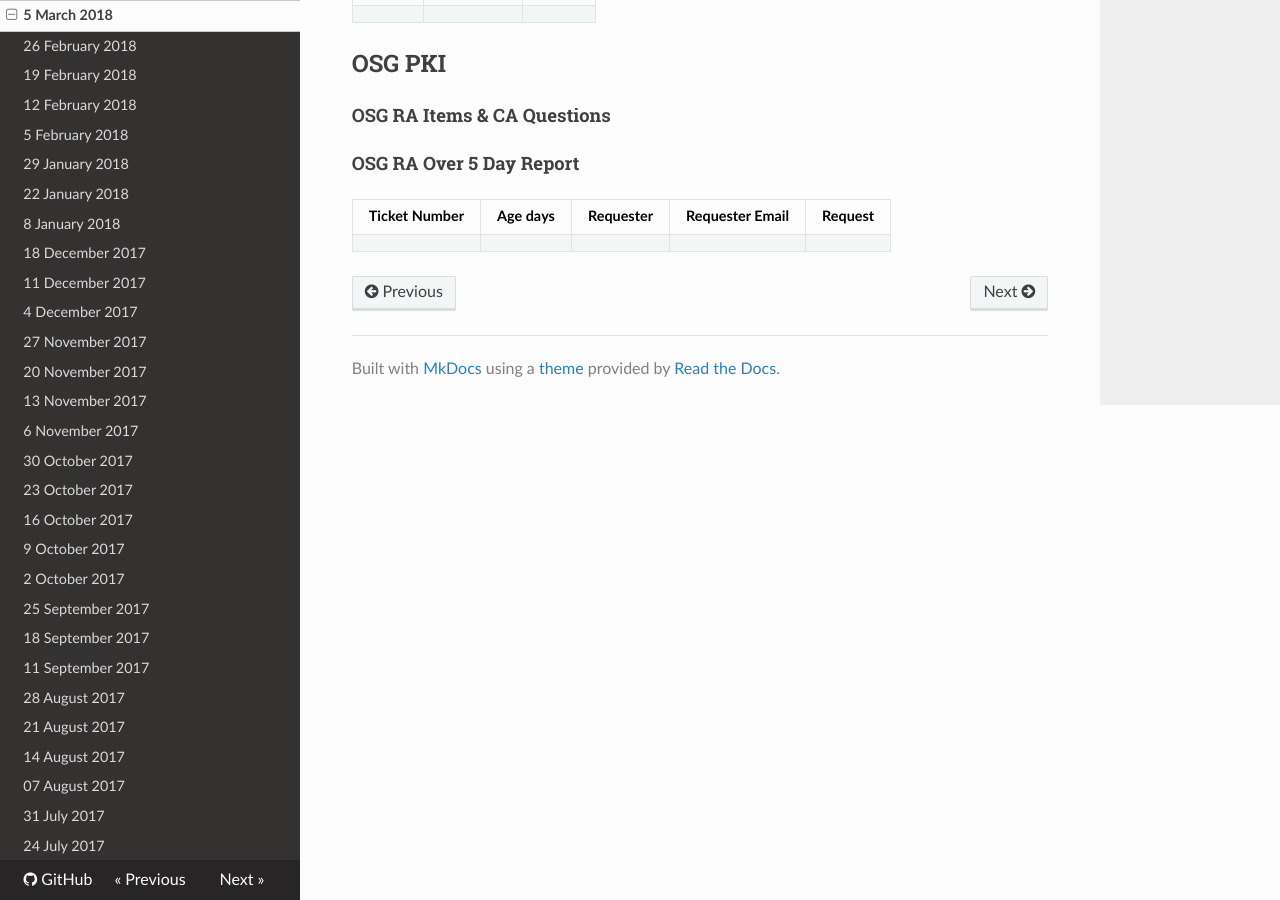
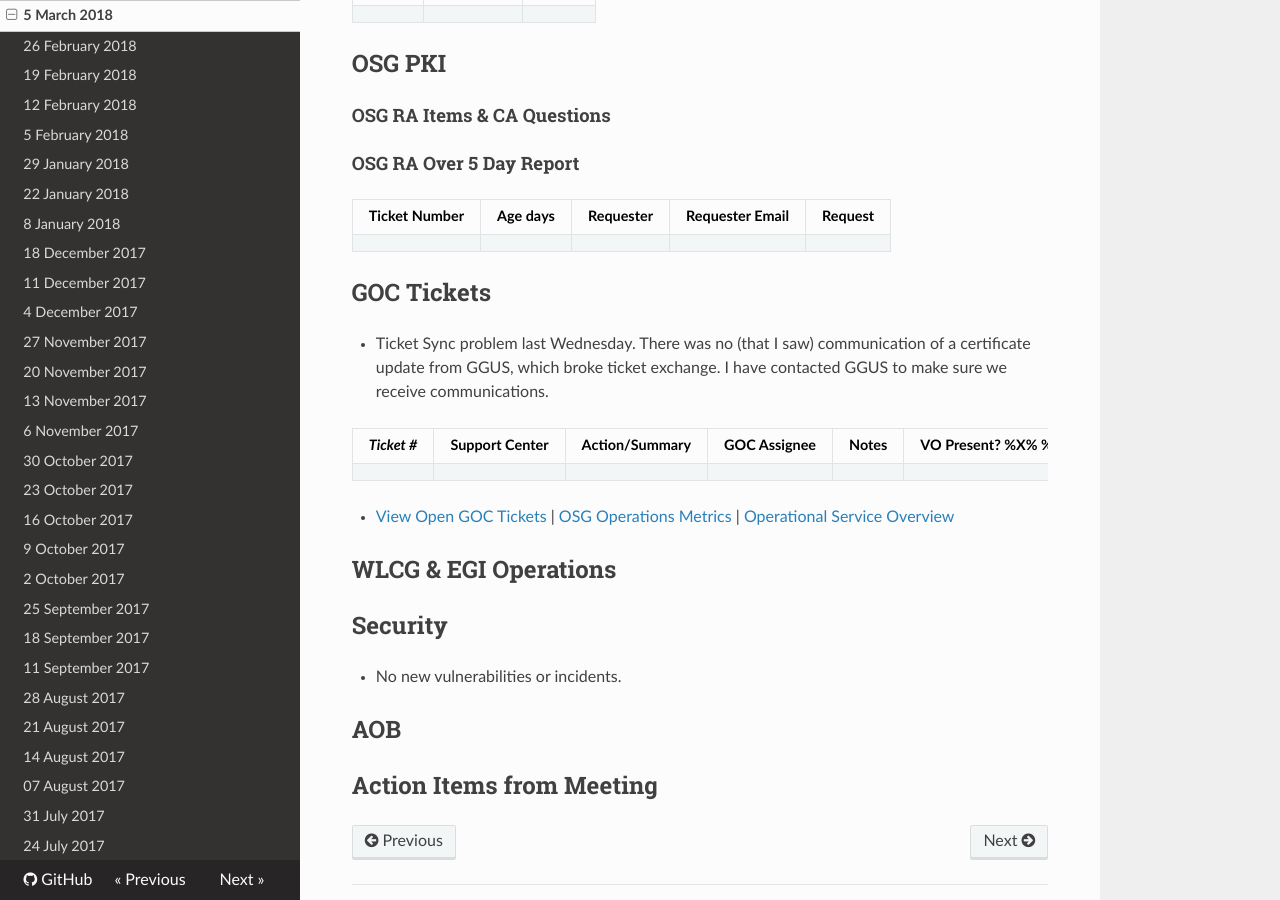
Before and after one commit to osg-htc/operations, an MkDocs documentation site: the page built from docs/WeeklyMinutes/05Mar2018.md, in a window 1280 px wide and 900 px high, scrolled down 1862 px. Built offline with MkDocs 1.6.1, drawn with Linux system fonts in a browser that asks for light colours; nearby versions of some CDN libraries; old or Windows-style settings are respelled for this version of MkDocs.

Commit message:
Update 05Mar2018.md

```diff
--- a/docs/WeeklyMinutes/05Mar2018.md
+++ b/docs/WeeklyMinutes/05Mar2018.md
@@ -62,7 +62,6 @@
 | Name | Support Center | Resource URL | Other Info | Ticket |
 | ---- | -------------- | ------------ | ---------- | ------ |
 
-
 #### Removed from OSG
 | Name | Other Info | Ticket |
 | ---- | ---------- | ------ |
@@ -74,3 +73,23 @@
 #### OSG RA Over 5 Day Report
 | Ticket Number	|Age days	|Requester	|Requester Email		|Request |
 | --------- | ------- | --------- | ----------------- | ------ |
+
+## GOC Tickets
+
+   * Ticket Sync problem last Wednesday.  There was no (that I saw) communication of a certificate update from GGUS, which broke ticket exchange.  I have contacted GGUS to make sure we receive communications.
+
+| *Ticket #* | Support Center | Action/Summary | GOC Assignee | Notes | VO Present? %X% %Y%|
+| ---------- | -------------- | -------------- | ------------ | ----- | ------------------ |
+
+
+   * [View Open GOC Tickets](https://ticket.grid.iu.edu/goc/list/open) | [OSG Operations Metrics](https://twiki.grid.iu.edu/bin/view/Operations/TicketReports) | [Operational Service Overview](http://myosg.grid.iu.edu/miscstatus?count_sg_1&count_active=on&count_enabled=on&datasource=status)
+
+
+## WLCG & EGI Operations
+
+## Security
+   * No new vulnerabilities or incidents.
+
+## AOB
+
+## Action Items from Meeting
```
